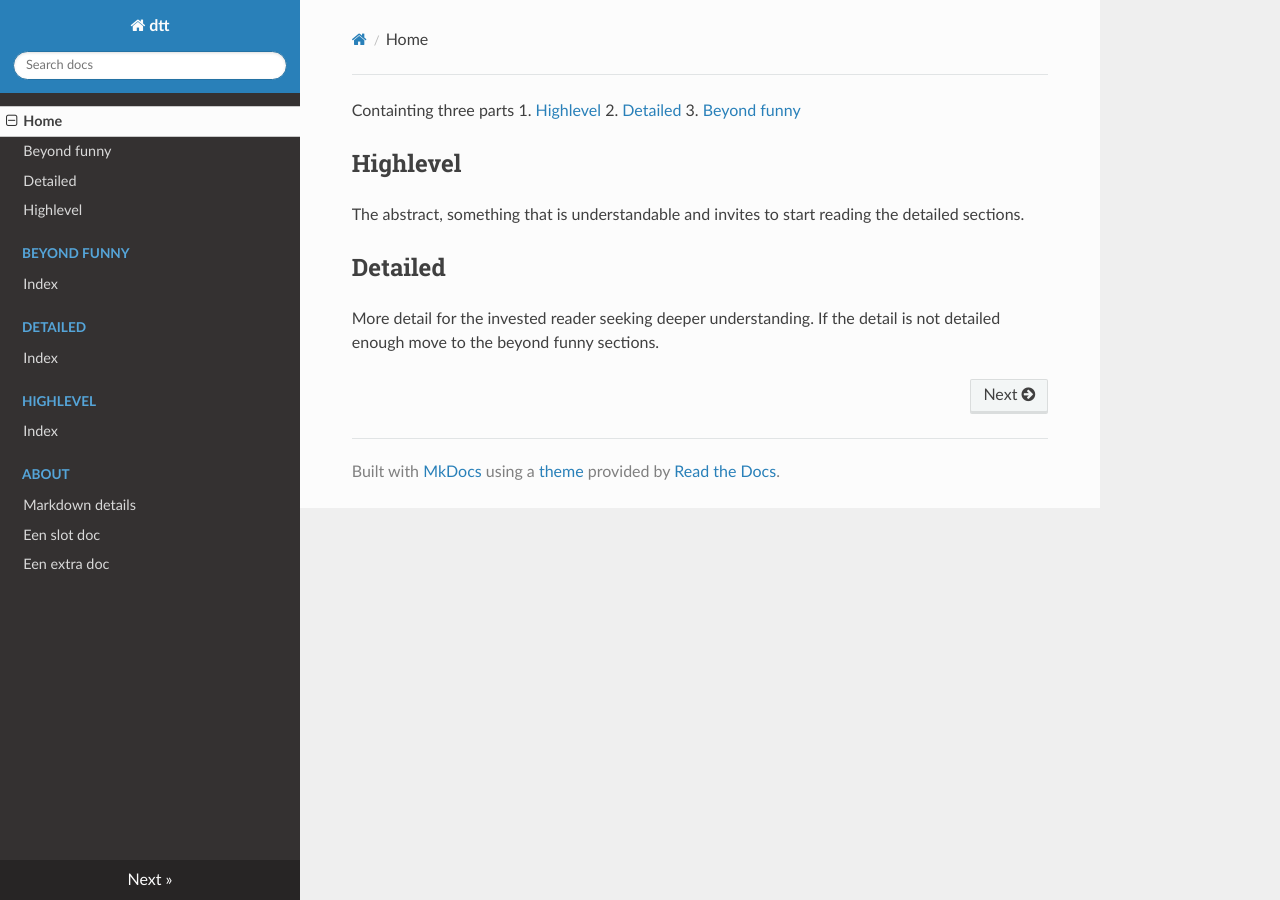
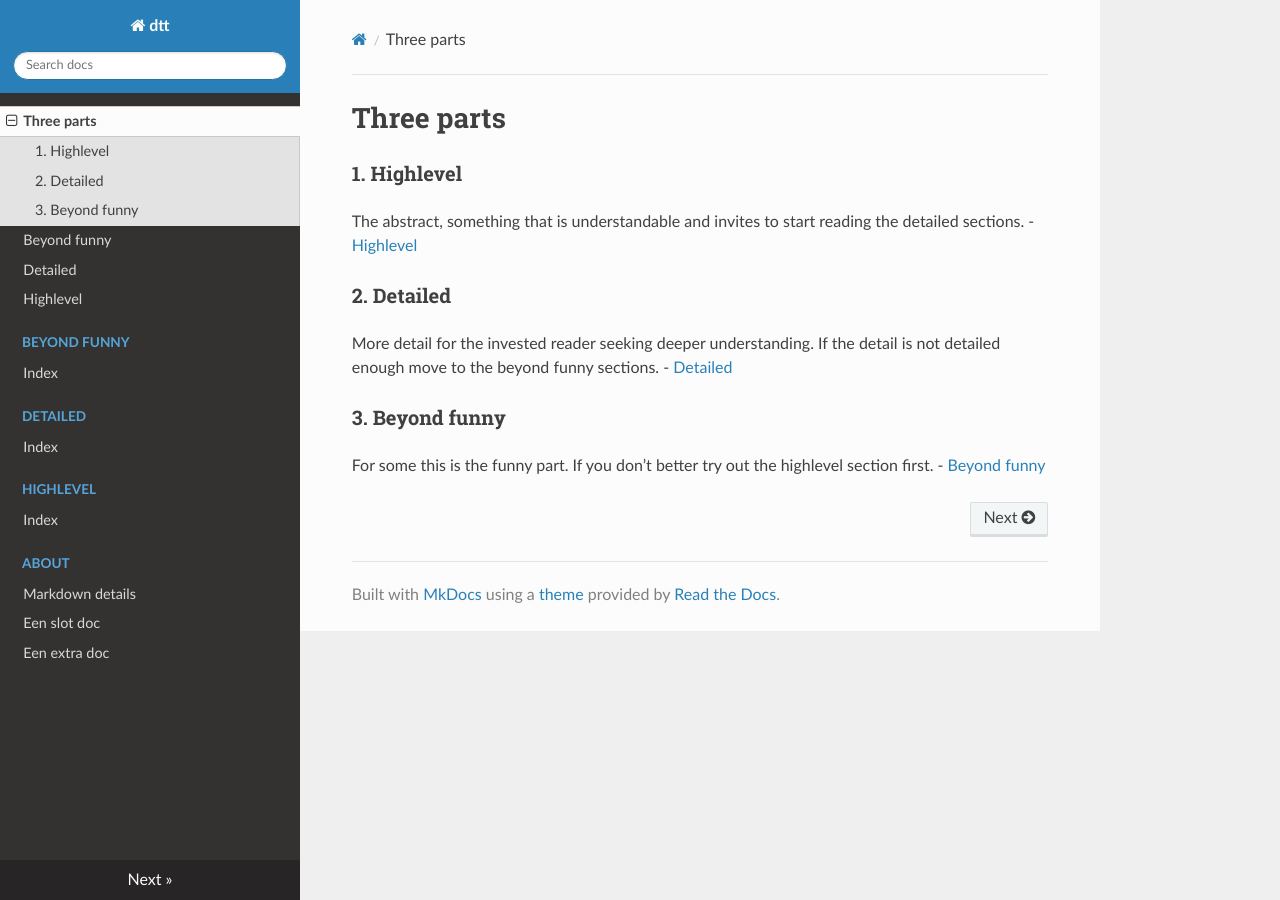
Before and after one commit to rienkdekok/dtt, an MkDocs documentation site: the page built from docs/index.md, in a window 1280 px wide. Built offline with MkDocs 1.6.1, drawn with Linux system fonts in a browser that asks for light colours; nearby versions of some CDN libraries.

Commit message:
docs/index.md updated from https://stackedit.io/

```diff
--- a/docs/index.md
+++ b/docs/index.md
@@ -1,18 +1,18 @@
-Containting three parts
-1. [Highlevel](Highlevel/index.md)
-2. [Detailed](Detailed/index.md)
-3. [Beyond funny](Beyond%20%funny/index.md)
+# Three parts
 
-## Highlevel
-The abstract, something that is understandable and invites to start reading the detailed sections.
+### 1.  Highlevel
+The abstract, something that is understandable and invites to start reading the detailed sections. - [Highlevel](Highlevel/index.md)
 
-## Detailed
-More detail for the invested reader seeking deeper understanding. If the detail is not detailed enough move to the beyond funny sections.
+### 2. Detailed
+More detail for the invested reader seeking deeper understanding. If the detail is not detailed enough move to the beyond funny sections. - [Detailed](Detailed/index.md)
+
+### 3. Beyond funny
+For some this is the funny part. If you don’t better try out the highlevel section first. - [Beyond funny](Beyond%20%funny/index.md)
 
 
 <!--stackedit_data:
-eyJoaXN0b3J5IjpbMTc5MTk0NjYyNCwxNjY1MDk1NDYzLDk5Mj
-I0NzcwNywtMTUzNTU2OTg3MSwtMTYzNjY4NDI4MiwtMTYxNzQ2
-MjE0OSwtNzQzMDIyNDUsNjA5MzI2MjYxLC03MTkyNTU4NTRdfQ
-==
+eyJoaXN0b3J5IjpbLTE1NzU1NzA4NDQsMTY2NTA5NTQ2Myw5OT
+IyNDc3MDcsLTE1MzU1Njk4NzEsLTE2MzY2ODQyODIsLTE2MTc0
+NjIxNDksLTc0MzAyMjQ1LDYwOTMyNjI2MSwtNzE5MjU1ODU0XX
+0=
 -->
```
